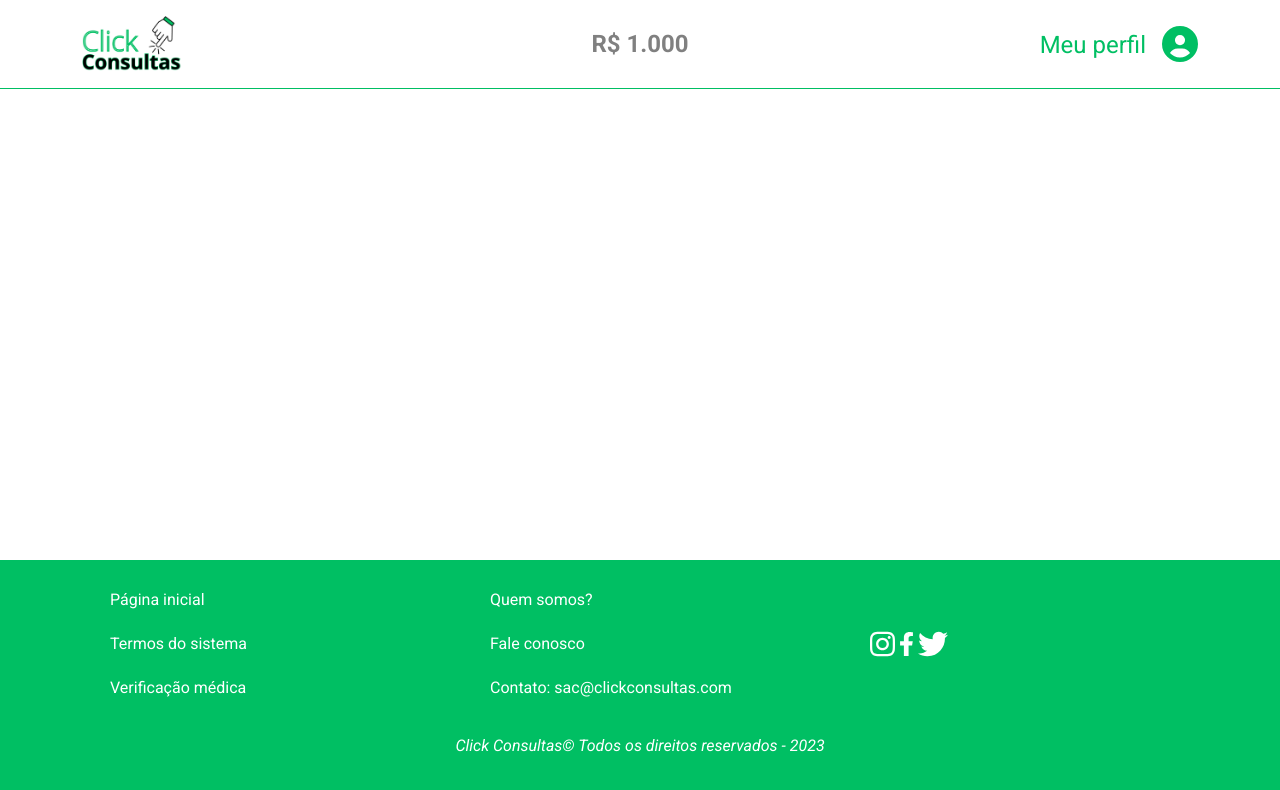
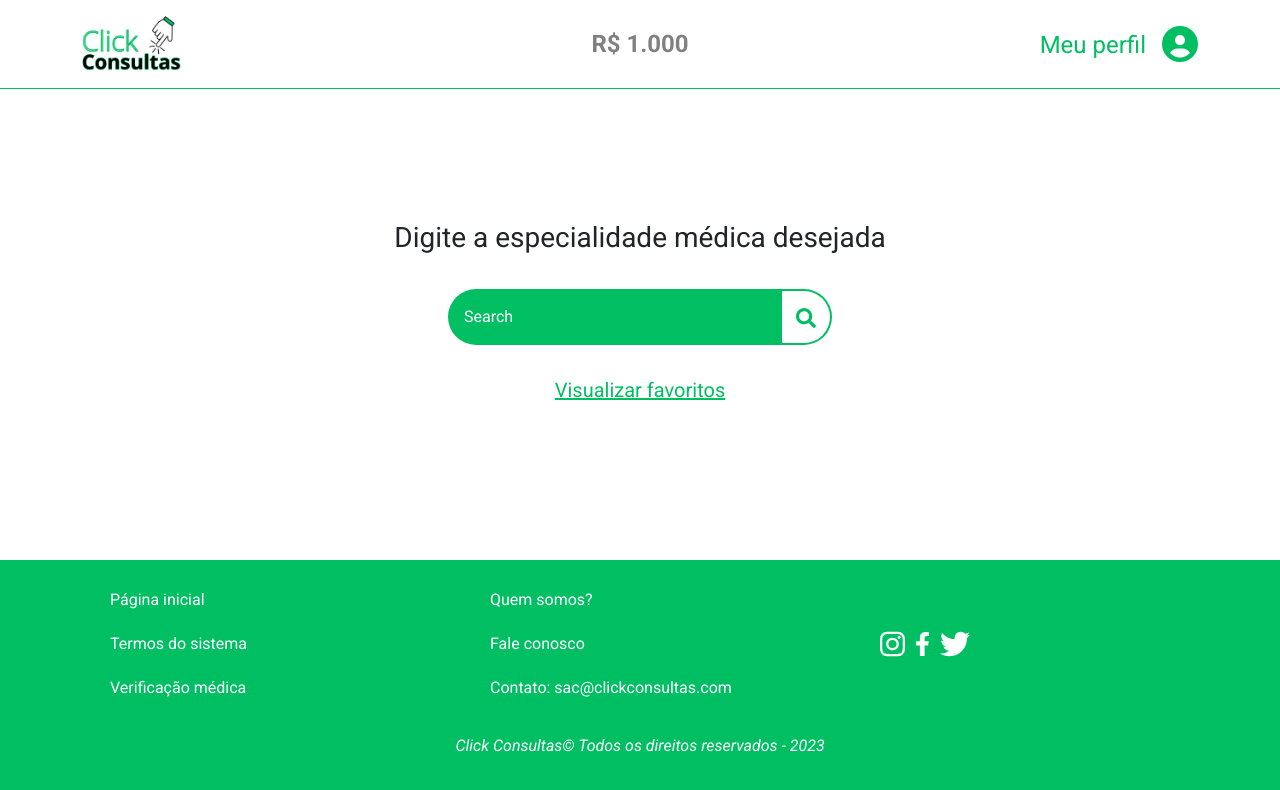
Before and after one commit to mvinicavalcante/click-consultas, a React (Create React App) app: page /principal in a window 1280 px wide. Shown: the top 790 px of the page. Built offline with nearby package versions, Linux system fonts and the light colour scheme.

Commit message:
Finalizando main

```diff
--- a/src/components/footer/index.js
+++ b/src/components/footer/index.js
@@ -4,6 +4,20 @@ import Facebook from "../../assets/facebook.svg";
 import Twitter from "../../assets/twitter.svg";
 
 const Footer = () => {
+  function clickApp(app) {
+    if (app === "Instagram") {
+      alert("Instagram");
+      return;
+    }
+    if (app === "Facebook") {
+      alert("Facebook");
+      return;
+    } else {
+      alert("Twitter");
+      return;
+    }
+  }
+
   return (
     <footer className="footer">
       <div className="container">
@@ -25,9 +39,27 @@ const Footer = () => {
           <div className="col-md-4 p-2 d-flex align-items-center">
             <ul>
               <li className="li-footer">
-                <img src={Instagram} width={25} />{" "}
-                <img src={Facebook} width={15} />{" "}
-                <img src={Twitter} width={30} />
+                <label className="icons">
+                  <img
+                    src={Instagram}
+                    onClick={() => clickApp("Instagram")}
+                    width={25}
+                  />{" "}
+                </label>
+                <label className="icons">
+                  <img
+                    src={Facebook}
+                    onClick={() => clickApp("Facebook")}
+                    width={15}
+                  />{" "}
+                </label>
+                <label className="icons">
+                  <img
+                    src={Twitter}
+                    onClick={() => clickApp("Twitter")}
+                    width={30}
+                  />
+                </label>
               </li>
             </ul>
           </div>
--- a/src/components/footer/styles.css
+++ b/src/components/footer/styles.css
@@ -23,3 +23,7 @@
     font-style: italic;
     text-align: center;
 }
+
+.icons {
+    margin-left: 10px;
+}
--- a/src/components/header/styles.css
+++ b/src/components/header/styles.css
@@ -38,7 +38,7 @@ header p {
 
 .menu-mobile {
   display: none;
-z-index: 99;
+  z-index: 99;
   height: 100vh;
   width: 100vw;
   background-color: #00bf63;
@@ -73,7 +73,8 @@ z-index: 99;
   .header-desktop {
     display: none;
   }
-  .header-mobile, .menu-mobile {
+  .header-mobile,
+  .menu-mobile {
     display: block;
   }
 }
--- /dev/null
+++ b/src/components/searchInput/index.js
@@ -0,0 +1,30 @@
+import "./styles.css";
+import { FaSearch } from "react-icons/fa";
+import { useState } from "react";
+
+const SearchInput = () => {
+  const [search, setSearch] = useState("");
+
+  function buscar() {
+    alert(search);
+  }
+
+  return (
+    <div className="d-flex input-container">
+      <div className="search-wrapper">
+        <input
+          className="searchInput"
+          type="text"
+          placeholder="Search"
+          value={search}
+          onChange={(e) => setSearch(e.target.value)}
+        />
+        <button onClick={buscar} className="searchButton" type="submit">
+          <FaSearch size="20px" fill="#00bf63" />
+        </button>
+      </div>
+    </div>
+  );
+};
+
+export default SearchInput;
--- /dev/null
+++ b/src/components/searchInput/styles.css
@@ -0,0 +1,50 @@
+.input-container {
+  display: flex;
+  justify-content: center;
+  align-items: center;
+  flex-direction: column;
+  margin-top: 20px;
+  margin-bottom: 30px;
+}
+
+.search-wrapper {
+  position: relative;
+  display: flex;
+  align-items: center;
+}
+
+.searchInput {
+  text-align: center;
+  min-width: 30vw;
+  text-align: left;
+  padding: 1rem;
+  padding-right: 40px;
+  border-radius: 30px;
+  border: none;
+  color: white;
+  background-color: #00bf63;
+}
+
+.searchInput::placeholder {
+  color: white;
+}
+
+.searchInput:active,
+.searchInput:focus {
+  outline: 0;
+}
+
+.searchButton {
+  border: none;
+  background-color: white;
+  cursor: pointer;
+  padding: 14px;
+  position: absolute;
+  right: 2px;
+  border-top-right-radius: 29px;
+  border-bottom-right-radius: 29px;
+}
+
+.icon-search {
+  margin-left: 10px;
+}
--- a/src/pages/main/index.js
+++ b/src/pages/main/index.js
@@ -1,11 +1,21 @@
 import "./styles.css";
 import Footer from "../../components/footer";
 import Header from "../../components/header";
+import SearchInput from "../../components/searchInput";
 
 const Main = () => {
   return (
     <>
       <Header />
+      <div className="main">
+        <label className="page-title">
+          Digite a especialidade médica desejada
+        </label>
+        <SearchInput />
+        <a href="#" className="favorites">
+          Visualizar favoritos
+        </a>
+      </div>
       <Footer />
     </>
   );
--- a/src/pages/main/styles.css
+++ b/src/pages/main/styles.css
@@ -0,0 +1,24 @@
+.main {
+  text-align: center;
+  margin-top: 10%;
+}
+
+.page-title {
+  font-size: 28px;
+  padding-bottom: 10px;
+}
+
+.favorites {
+  cursor: pointer;
+  font-size: 20px;
+  color: #00bf63;
+  margin-top: 30px;
+  text-decoration: underline;
+}
+
+@media screen and (max-width: 400px) {
+  .page-title {
+    font-size: 20px;
+    padding-bottom: 20px;
+  }
+}
```
